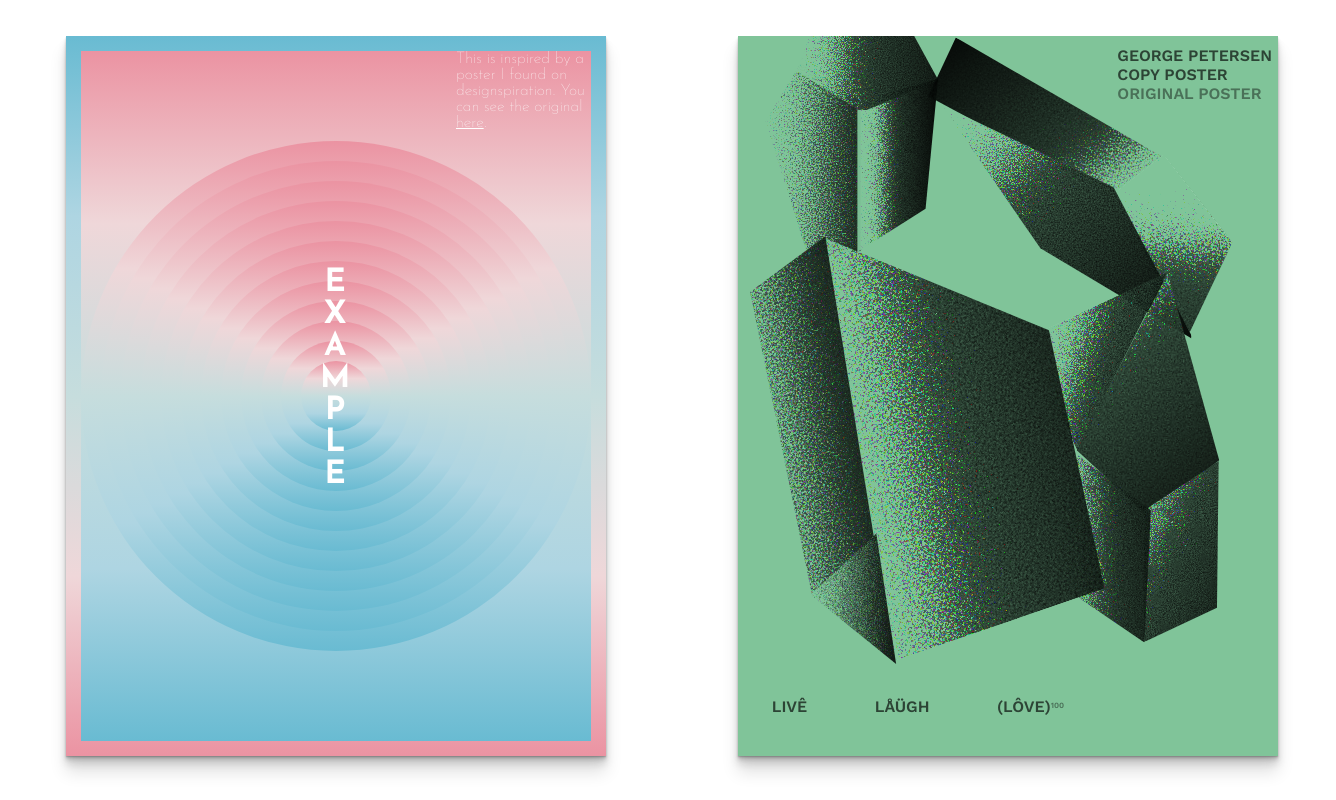
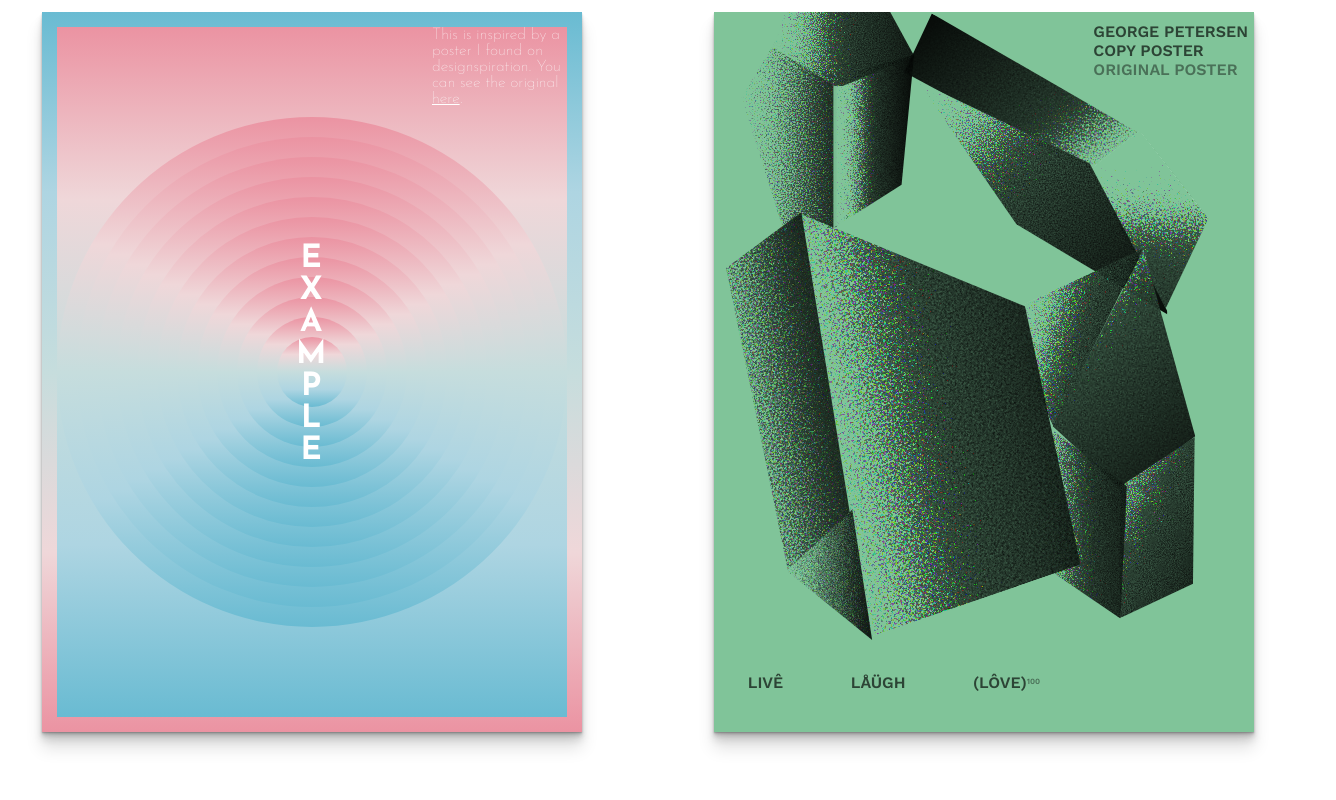
Before and after one commit to jovialgent/poster-recreation, a Svelte app: page / in a window 1280 px wide. Shown: the top 800 px of the page, 1336 px wide, since content can reach past the window. Built offline with nearby package versions, Linux system fonts and the light colour scheme.

Commit message:
main - removes padding

```diff
--- a/src/App.svelte
+++ b/src/App.svelte
@@ -17,13 +17,18 @@
 <style lang="scss">
   @import "../node_modules/normalize.css/normalize.css";
   @import "./scss/responsive.scss";
+
+  body{
+    overflow-x: hidden;
+  }
   .app {
     width: 100%;
     height: 100%;
     display: grid;
     gap: 4em;
-    padding: 1.5em;
+
     grid-template-columns: 1fr;
+
 
     @include respond-to("small") {
       grid-template-columns: 1fr 1fr;
@@ -31,6 +36,7 @@
 
     .poster {
       margin: 1rem;
+
     }
   }
 </style>
```
